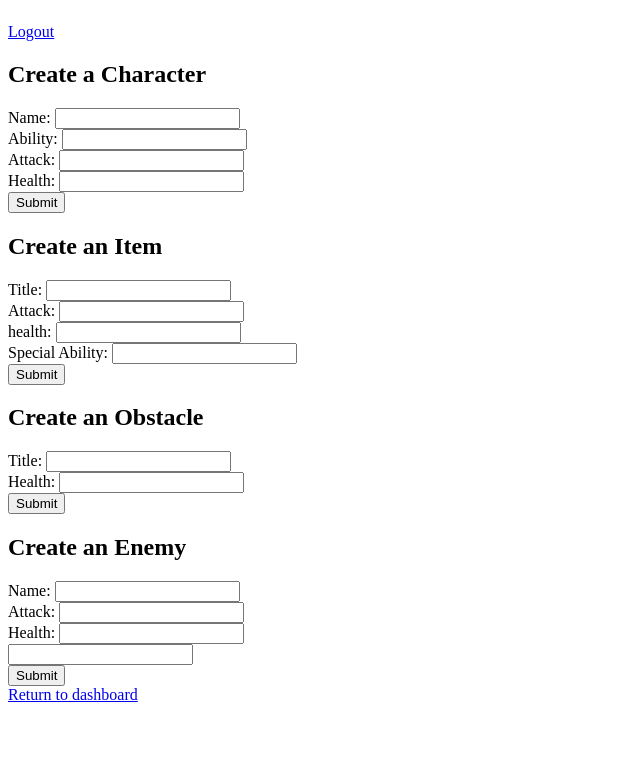
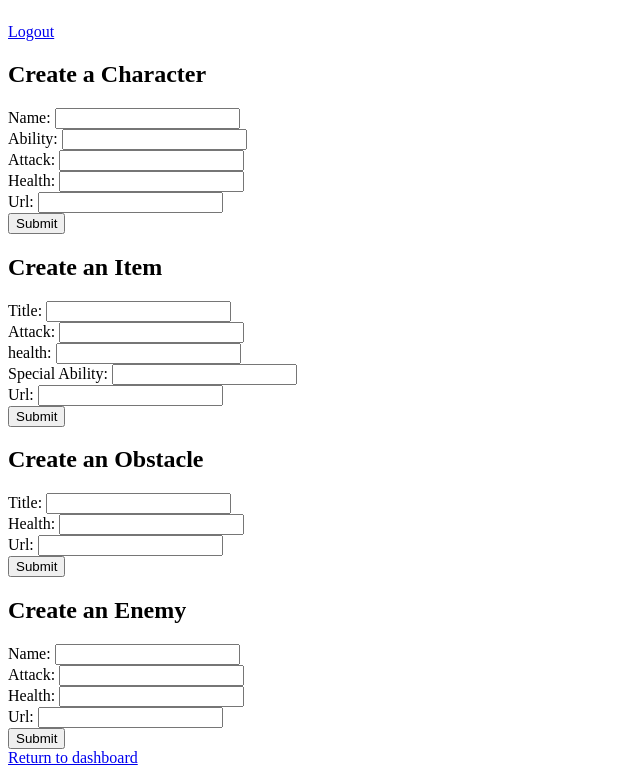
Before and after one commit to MiyaSteven/donta_rpg, a Django app: template donta_rpg/main/templates/admin.html in a window 1280 px wide. Shown: the part 94-869 px from the top of the page, without its empty margins (0-640 px from the left). Before the commit the page ends 806 px from the top, so only its background shows below. Run offline with Django 3.2, Linux system fonts and the light colour scheme; the template is opened without the code that fills it, so the values that code supplies are empty.

Commit message:
refactored

```diff
--- a/donta_rpg/main/templates/admin.html
+++ b/donta_rpg/main/templates/admin.html
@@ -19,6 +19,8 @@
         <input type="number" name="attack" id="attack"><br>
         <label for="health">Health:</label>
         <input type="number" name="health" id="health"><br>
+        <label for="link">Url:</label>
+        <input type="url" name="link" id="link"><br>
         <input type="submit" value="Submit">
     </form>
     <form action="/create/item" method="POST">
@@ -32,6 +34,8 @@
         <input type="text" name="health" id="health"><br>
         <label for="special_ability">Special Ability:</label>
         <input type="text" name="special_ability" id="special_ability"><br>
+        <label for="link">Url:</label>
+        <input type="url" name="link" id="link"><br>
         <input type="submit" value="Submit">
     </form>
     <form action="/create/obstacle" method="POST">
@@ -41,6 +45,8 @@
         <input type="text" name="obstacle_name" id="obstacle_name"><br>
         <label for="health">Health:</label>
         <input type="text" name="health" id="health"><br>
+        <label for="link">Url:</label>
+        <input type="url" name="link" id="link"><br>
         <input type="submit" value="Submit">
     </form>
     <form action="/create/enemy" method="POST">
@@ -49,10 +55,11 @@
         <label for="name">Name:</label>
         <input type="text" name="name" id="name"><br>
         <label for="attack">Attack:</label>
-        <input type="number" name="attack" id="attack"><br>
+        <input type="text" name="attack" id="attack"><br>
         <label for="health">Health:</label>
         <input type="number" name="health" id="health"><br>
-        <input type="text" name="attack" id="attack"><br>
+        <label for="link">Url:</label>
+        <input type="url" name="link" id="link"><br>
         <input type="submit" value="Submit">
     </form>
     <a href="/dashboard">Return to dashboard</a>
--- a/donta_rpg/main/templates/dashboard.html
+++ b/donta_rpg/main/templates/dashboard.html
@@ -18,10 +18,6 @@
                     <a class="cta" href="/character"><button>Character Select</button></a>
                 </li>
                 <li>
-<<<<<<< HEAD
-=======
-                    <!-- this is extra since we are on dashboard page-->
->>>>>>> 3df0253b326bb4a07c537cb15a673cd4babcdbd8
                     <a class="cta" href="/chosen"><button class="select">Create Pieces</button></a>
                 </li>
                 <li>
--- a/donta_rpg/main/views.py
+++ b/donta_rpg/main/views.py
@@ -61,6 +61,7 @@ def chosen_create_character(request):
         attack=request.POST['attack'],
         health=request.POST['health'],
         ability=request.POST['ability'],
+        link=request.POST['link'],
         user=user,
     )
     return redirect('/dashboard')
```
Also changed, not shown: donta_rpg/main/models.py (+6 -3 lines), donta_rpg/db.sqlite3, donta_rpg/main/migrations/0001_initial.py.
